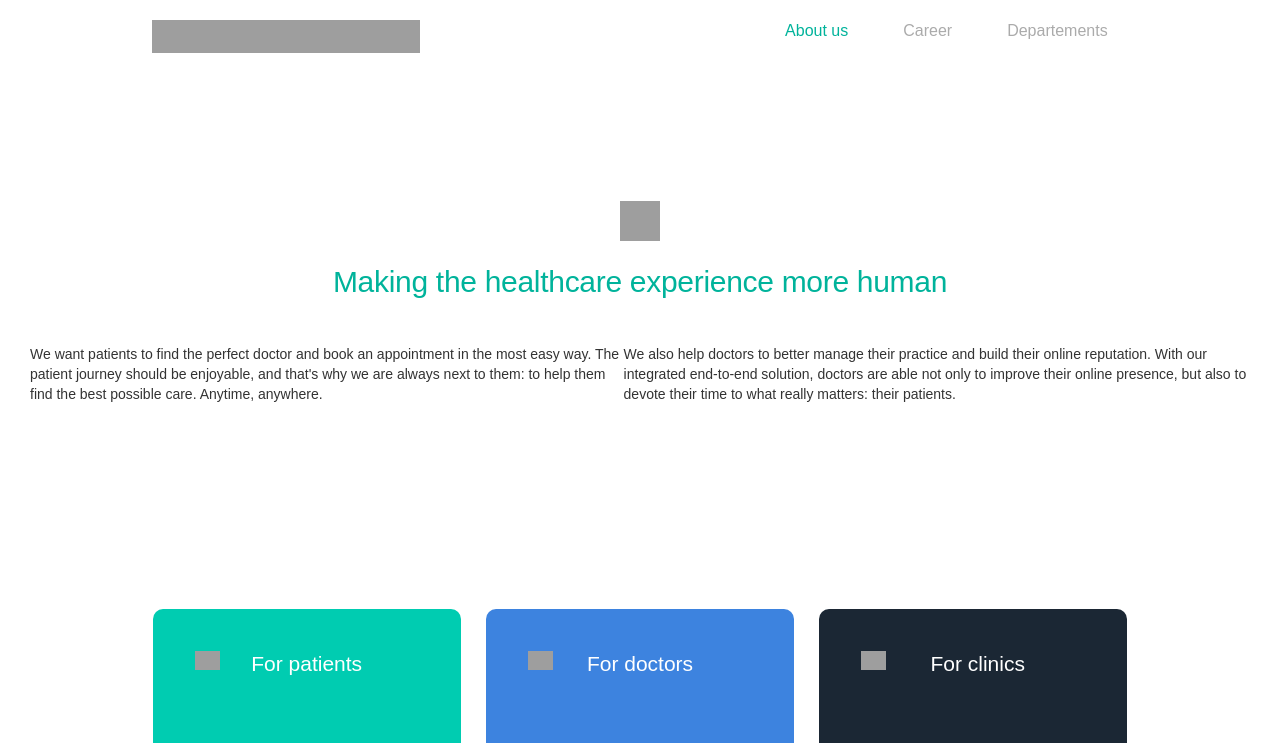
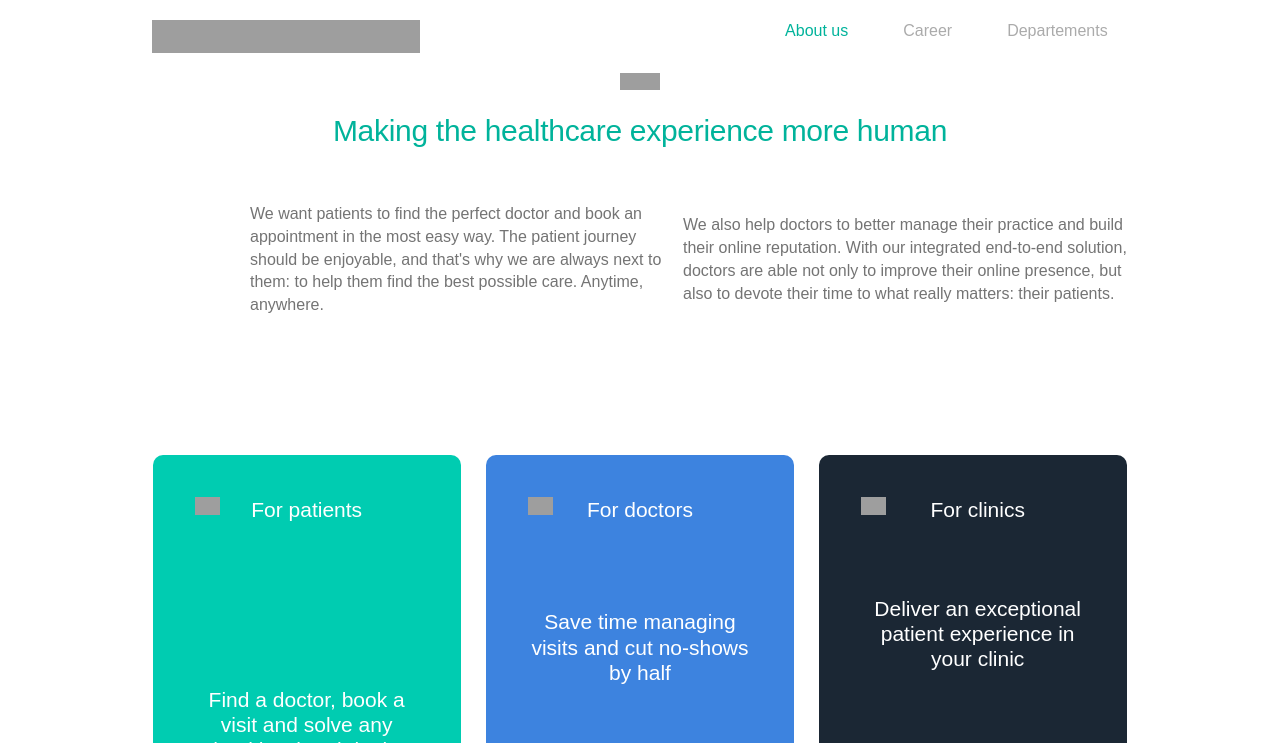
Before and after one commit to TShubrepo/CSS-layout, a plain HTML site: page index.html in a window 1280 px wide. Shown: the top 743 px of the page. Drawn offline with nearby package versions, Linux system fonts and the light colour scheme; grey boxes are pictures that could not be loaded; a script that the page names is missing.

Commit message:
Modified files

```diff
--- a/index.html
+++ b/index.html
@@ -3,14 +3,14 @@
 <head>
   <meta charset="utf-8">
   <meta name="viewport" content="width=device-width, initial-scale=1" />
-  <title>CSS-Layout-Project</title>
+  <title>CSS-Layout</title>
   <link rel="stylesheet" href="https://maxcdn.bootstrapcdn.com/bootstrap/3.4.1/css/bootstrap.min.css">
   <link rel="stylesheet" href="style.css">
   <script src="script.js"></script>
         </head>
         <body>
           <!--Nav secton-->
-            <nav id="header">
+            <nav class="header">
                 <a href="#"> <img src="https://docplanner-gomycode.onrender.com/logos/FullLogo.png" class="logo" alt=""></a>
                         <ul class="navlink">
                             <li><a href="">About us</a></li>
@@ -19,8 +19,8 @@
                         </ul>
             </nav>
             <section class="head-section">
-                <img id="headerlogo" src="https://docplanner-gomycode.onrender.com/logos/logo.png" alt="">
-                <p id="headerp">Making the healthcare experience more human</p>
+                <img class="imgheader" src="https://docplanner-gomycode.onrender.com/logos/logo.png" alt="">
+                <p class="headertext">Making the healthcare experience more human</p>
                 <div class="text-p">
                     <div class="p1">
                         <p>We want patients to find the perfect doctor and book an appointment in the most easy way. The patient journey should be enjoyable, and that's why we are always next to them: to help them find the best possible care. Anytime, anywhere.</p>
--- a/style.css
+++ b/style.css
@@ -4,16 +4,16 @@
 * {
     font-family: sans-serif;
   }
-  #header img {
+.header img {
     width: 268px;
     height: 33px;
   }
-#headerlogo {
+.imgheader {
   width: 40px;
   aspect-ratio: auto 40 / 40;
   height: 40px;
 }
-#header {
+.header {
   display: flex;
   justify-content: space-around;
   align-items: center;
@@ -23,11 +23,12 @@
   width: 100vw;
   background-color: white;
   z-index: 1000;
+  position: fixed;
 }
 .navlink {
-    display: flex;
-    align-items: center;
-    justify-content: center;
+  display: flex;
+  align-items: center;
+  justify-content: center;
 }
 .navlink li{
   list-style: none;
@@ -52,24 +53,30 @@
   display: flex;
   flex-direction: column;
   align-items: center;
-  flex-wrap: wrap;
   margin-top: 10%;
+  margin: 50px;
 }
-#headerp {
+.headertext {
   font-size: 30px;
   font-weight: 300;
   letter-spacing: -0.3px;
   padding-top: 20px;
   color: #00b39b;
+  flex-direction: column;
 }
 .text-p {
+  color: #747474;
+  font-size: 16px;
   display: flex;
+  justify-content: center;
   flex-wrap: ;
+  margin: 10px;
   align-items: center;
-  justify-content: center;
-  margin: 0;
   padding: 30px;
-
+  padding-left: 200px;
+  padding-right: 90px;
+  width: 100%;
+  justify-content: space-between;
 }
 .bloc {
   display: flex;
@@ -77,7 +84,6 @@
   justify-content: center;
   align-items: center;
   flex-wrap: wrap;
-  margin-top: 10%;
 }
 /* Section 2 */
 .cares {
```
